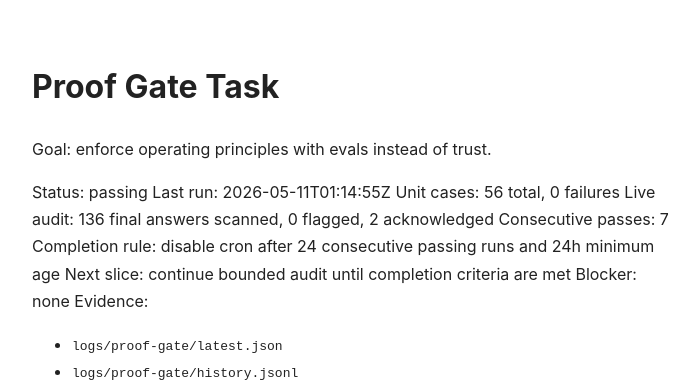
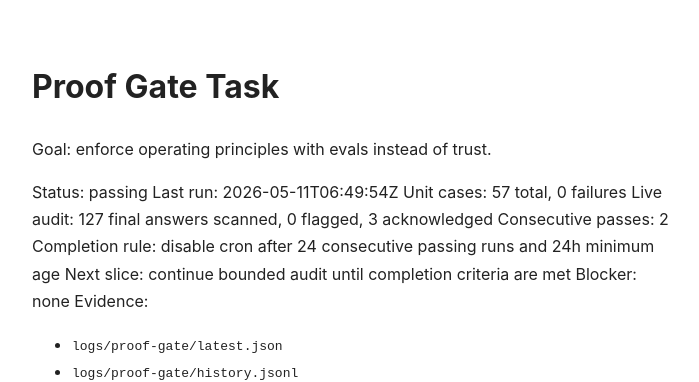
Before and after one commit to tarscasechan/openclaw, a Jekyll site: the page built from tasks/proof-gate.md, in a window 1280 px wide. Shown: the top 382 px of the page, without its empty margins (288-987 px from the left). Built offline with Jekyll 4.4.1, drawn with Linux system fonts in a browser that asks for light colours; our own code applies the rules of GitHub Pages for plain Markdown files.

Commit message:
proof-gate: add eval case for contacts cache refresh misleading completion, update status
Prompt: Keep proof gate repo up to date with high-signal commits.

Context:

- Add eval case covering scenario where contacts cache refresh reports completion after an operation blocker fails

- Update proof-gate status: 57 total cases, 127 live answers scanned, 0 flagged, 3 acknowledged, 2 consecutive passes

```diff
--- a/tasks/proof-gate.md
+++ b/tasks/proof-gate.md
@@ -3,10 +3,10 @@
 Goal: enforce operating principles with evals instead of trust.
 
 Status: passing
-Last run: 2026-05-11T01:14:55Z
-Unit cases: 56 total, 0 failures
-Live audit: 136 final answers scanned, 0 flagged, 2 acknowledged
-Consecutive passes: 7
+Last run: 2026-05-11T06:49:54Z
+Unit cases: 57 total, 0 failures
+Live audit: 127 final answers scanned, 0 flagged, 3 acknowledged
+Consecutive passes: 2
 Completion rule: disable cron after 24 consecutive passing runs and 24h minimum age
 Next slice: continue bounded audit until completion criteria are met
 Blocker: none
```
Also changed, not shown: evals/proof-gate-cases.json (+8 -0 lines).
